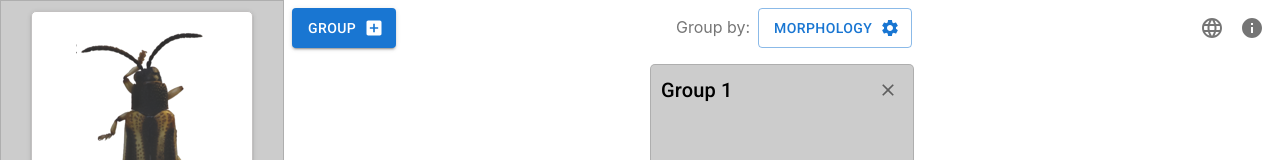
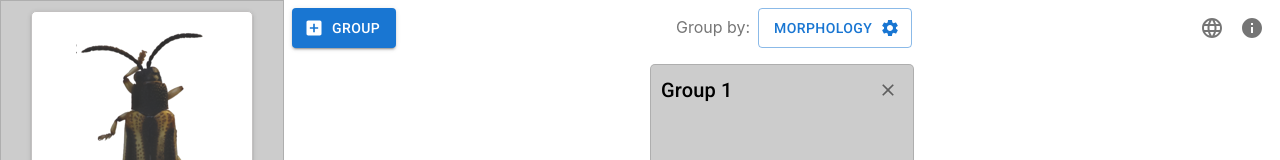
Before and after one commit to ocelots-rcn/EcoSort, a React (Create React App) app: page / in a window 1280 px wide. Shown: the top 160 px of the page. Built offline with nearby package versions, Linux system fonts and the light colour scheme.

Commit message:
icon on left for new bin button

```diff
--- a/src/header/NewBinButton.js
+++ b/src/header/NewBinButton.js
@@ -2,9 +2,7 @@ import React from 'react';
 
 import Box from '@mui/material/Box';
 import Tooltip from '@mui/material/Tooltip';
-import IconButton from '@mui/material/IconButton';
 import Button from '@mui/material/Button';
-
 import AddBox from '@mui/icons-material/AddBox';
 
 import { useTranslationContext } from '../provider/TranslationProvider';
@@ -16,7 +14,7 @@ const NewBinButton = () => {
 
   return <Box sx={{display: 'flex', flexDirection: 'row'}}>
     <Tooltip title={translation.newBin}>
-      <Button variant="contained" onClick={createNewBin} color="primary" endIcon={<AddBox />}>
+      <Button variant="contained" onClick={createNewBin} color="primary" startIcon={<AddBox />}>
         {translation.group}
       </Button>
     </Tooltip>
```
